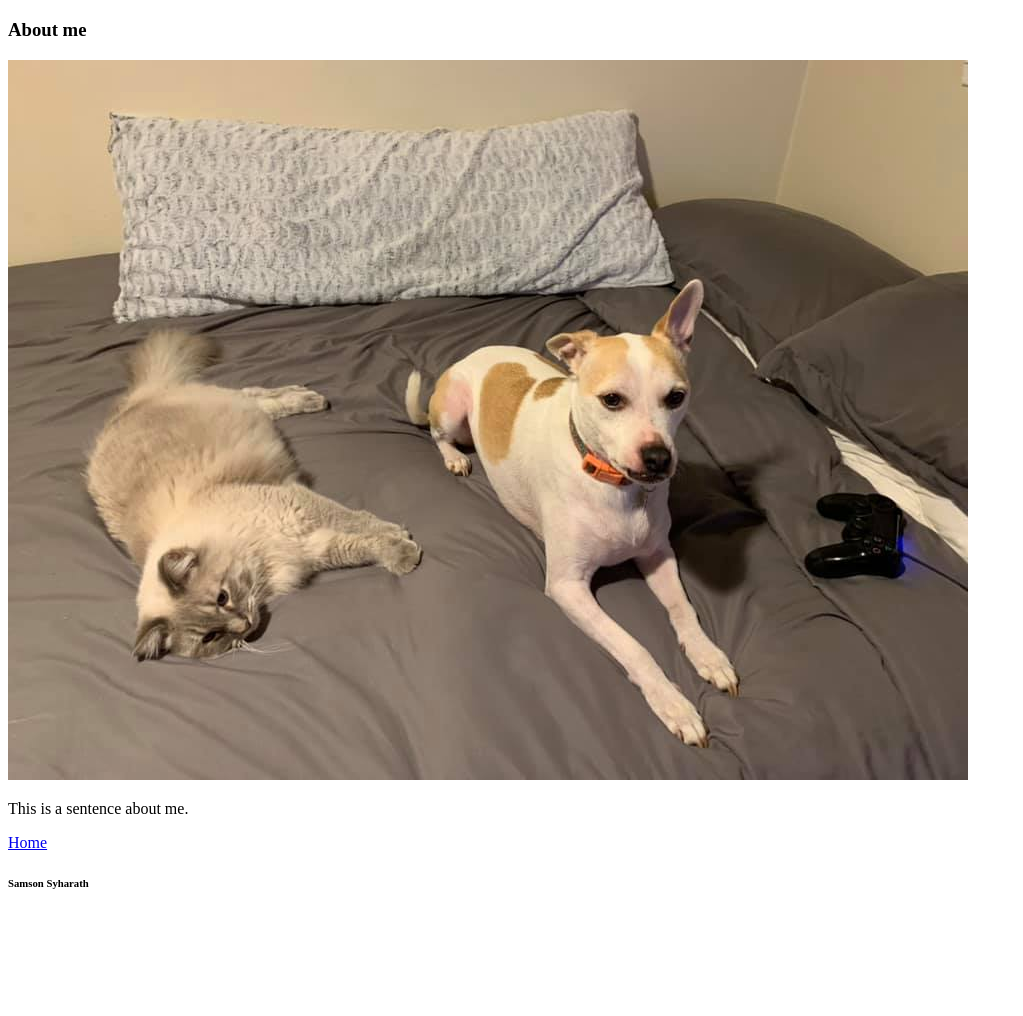
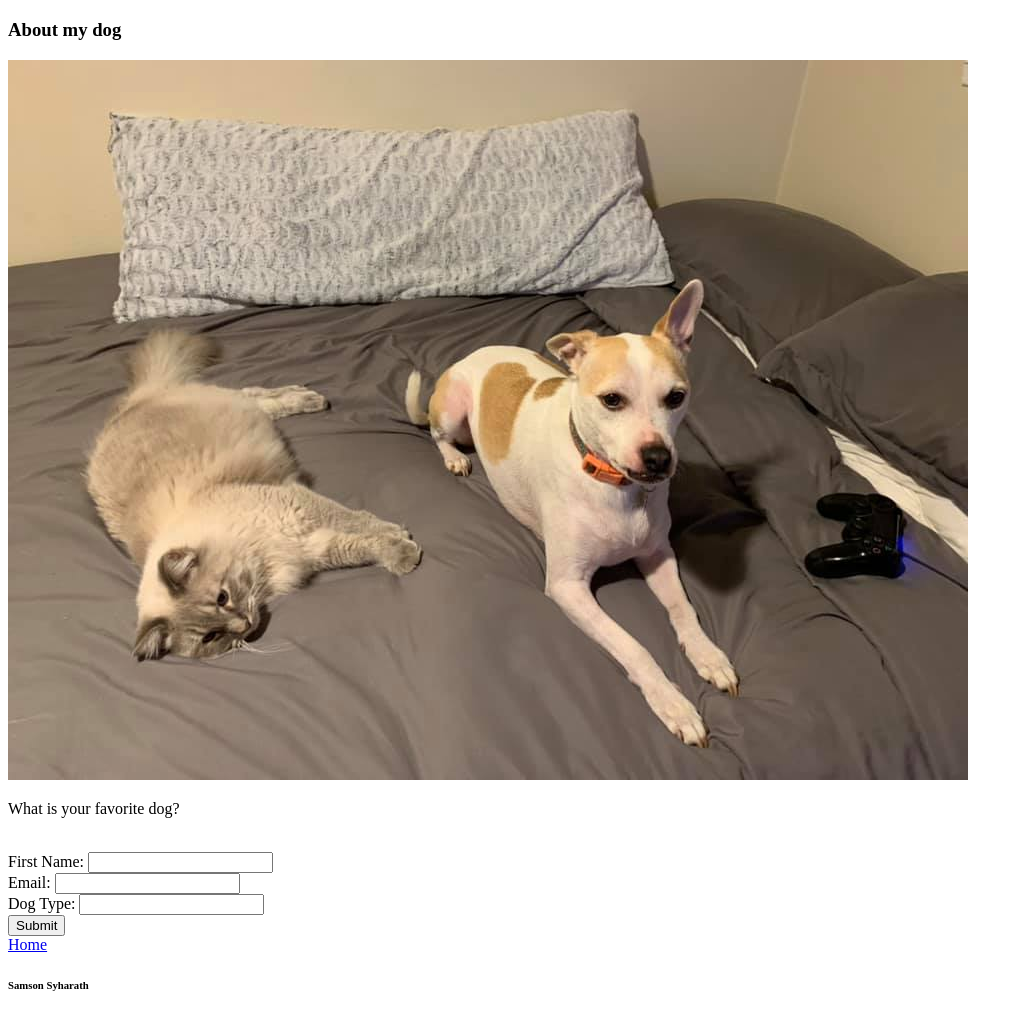
Before and after one commit to samsyharath/HTML-and-CSS-Projects, a plain HTML site: page Dog.html in a window 1280 px wide. Shown: the part 87-1103 px from the top of the page, without its empty margins (0-1023 px from the left). Before the commit the page ends 1001 px from the top, so only its background shows below. Drawn offline with Linux system fonts and the light colour scheme.

Commit message:
Added a form

```diff
--- a/Dog.html
+++ b/Dog.html
@@ -12,9 +12,16 @@
 			<a href="Dog_Video.html">Dog Video</a> |
 		</nav>
 		<h1>Main Page</h1>
-		<h3>About me</h3>
+		<h3>About my dog</h3>
 		<img src="Daisy.jpg">
-		<p>This is a sentence about me.</p>
+		<p>What is your favorite dog?</p>
+		<br>
+		<form action="" method="post">
+			First Name: <input type="text" name="First_Name"><br>
+			Email: <input type="text" name="Email"><br>
+			Dog Type: <input type="text" name="Dog_Type"><br>
+			<input type="submit" value="Submit">
+		</form>
 		<a href="Assignment.html">Home</a>
 		</main>
 
```
